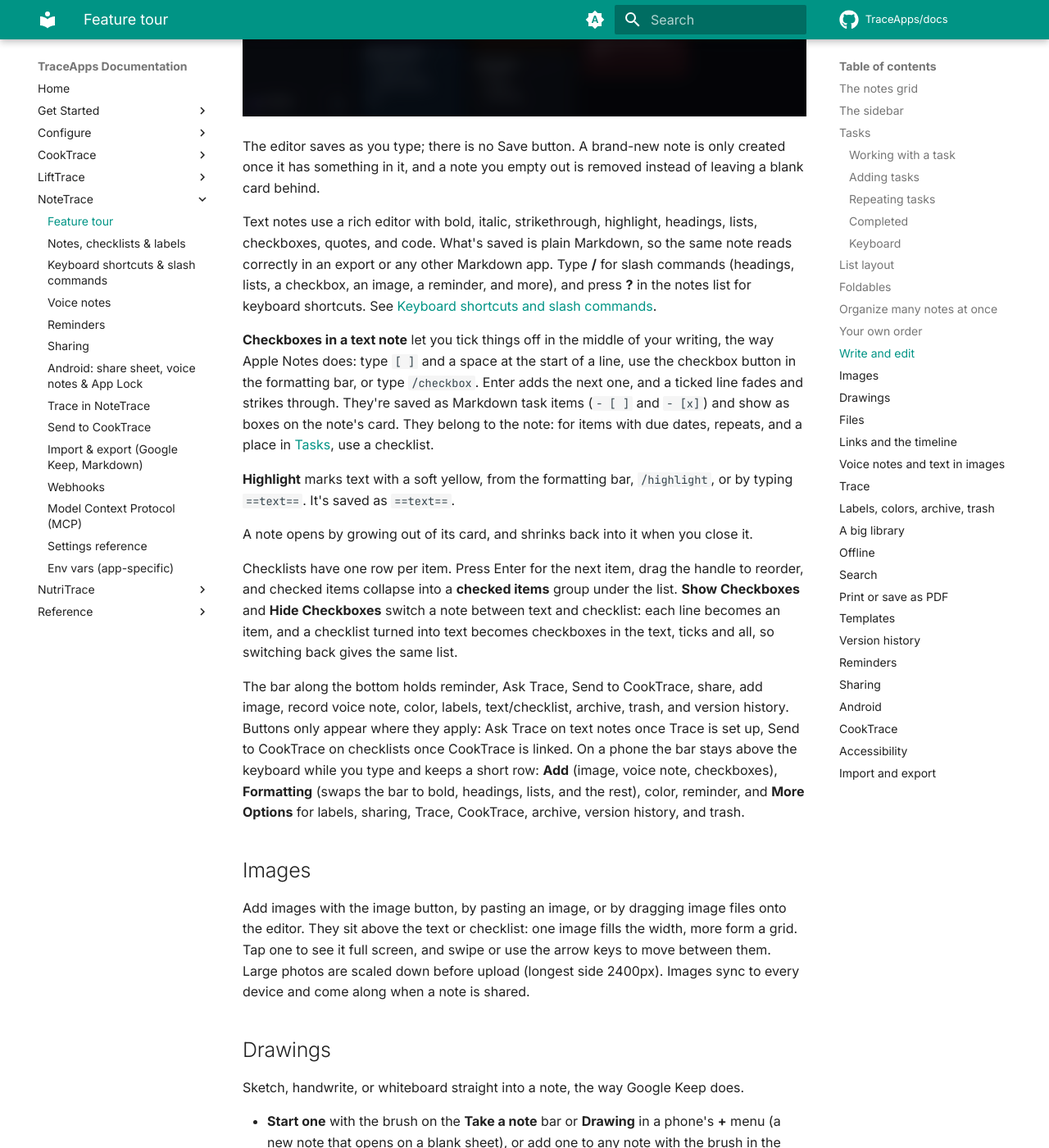
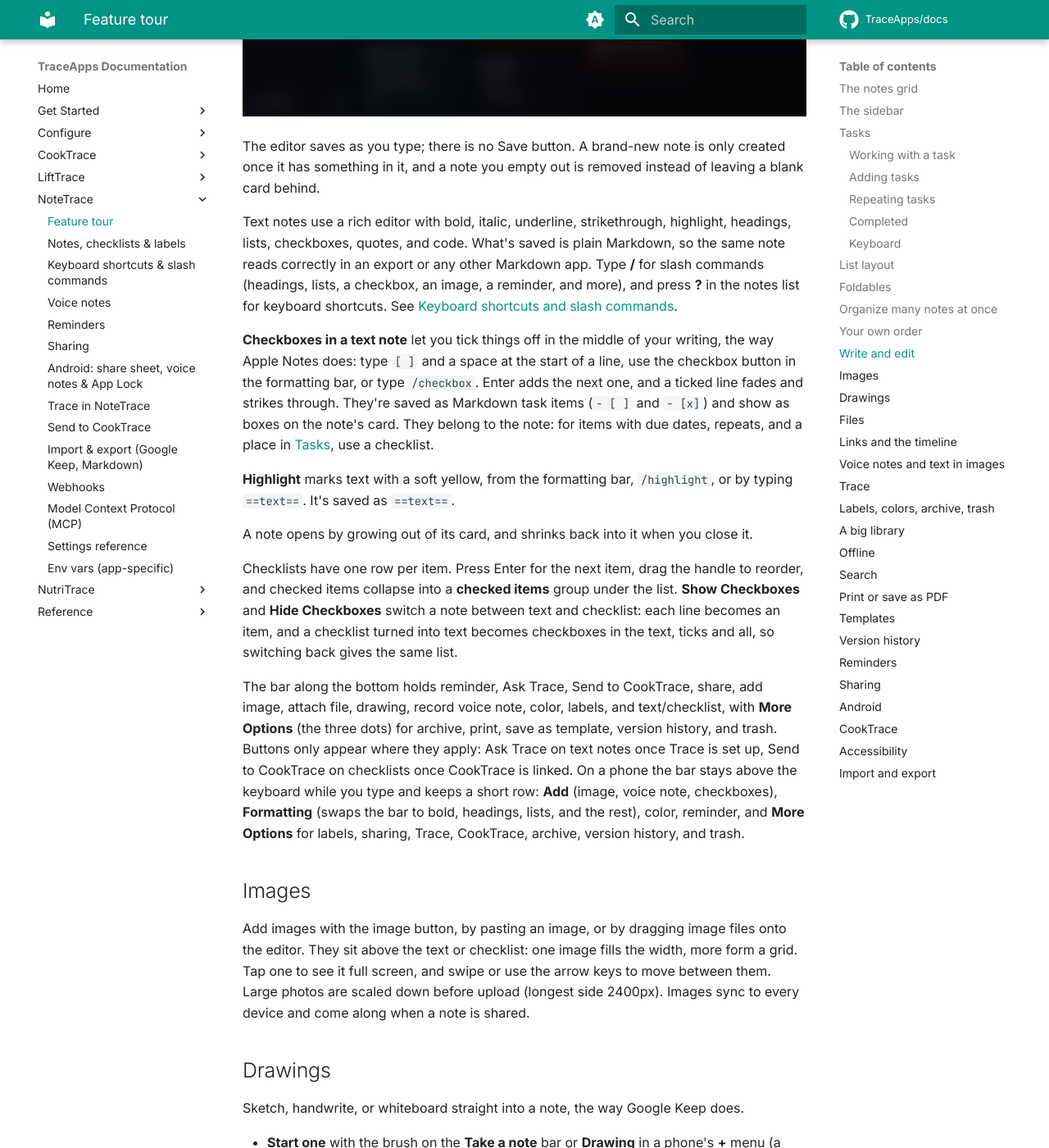
Before and after one commit to TraceApps/docs, an MkDocs documentation site: the page built from docs/notetrace/features.md, in a window 1280 px wide and 1400 px high, scrolled down 5480 px. Shown: the whole window at 82% size. Built offline with MkDocs 1.6.1 and Material for MkDocs 9.7.7, drawn with Linux system fonts in a browser that asks for light colours; comment, search, counter and statistics services are not loaded.

Commit message:
NoteTrace: underline and editor bar

```diff
--- a/docs/notetrace/features.md
+++ b/docs/notetrace/features.md
@@ -101,7 +101,7 @@ On a phone, swipe a card sideways to archive it (in Archive, a swipe brings it b
 
 The editor saves as you type; there is no Save button. A brand-new note is only created once it has something in it, and a note you empty out is removed instead of leaving a blank card behind.
 
-Text notes use a rich editor with bold, italic, strikethrough, highlight, headings, lists, checkboxes, quotes, and code. What's saved is plain Markdown, so the same note reads correctly in an export or any other Markdown app. Type **/** for slash commands (headings, lists, a checkbox, an image, a reminder, and more), and press **?** in the notes list for keyboard shortcuts. See [Keyboard shortcuts and slash commands](shortcuts.md).
+Text notes use a rich editor with bold, italic, underline, strikethrough, highlight, headings, lists, checkboxes, quotes, and code. What's saved is plain Markdown, so the same note reads correctly in an export or any other Markdown app. Type **/** for slash commands (headings, lists, a checkbox, an image, a reminder, and more), and press **?** in the notes list for keyboard shortcuts. See [Keyboard shortcuts and slash commands](shortcuts.md).
 
 **Checkboxes in a text note** let you tick things off in the middle of your writing, the way Apple Notes does: type `[ ]` and a space at the start of a line, use the checkbox button in the formatting bar, or type `/checkbox`. Enter adds the next one, and a ticked line fades and strikes through. They're saved as Markdown task items (`- [ ]` and `- [x]`) and show as boxes on the note's card. They belong to the note: for items with due dates, repeats, and a place in [Tasks](#tasks), use a checklist.
 
@@ -111,7 +111,7 @@ A note opens by growing out of its card, and shrinks back into it when you close
 
 Checklists have one row per item. Press Enter for the next item, drag the handle to reorder, and checked items collapse into a **checked items** group under the list. **Show Checkboxes** and **Hide Checkboxes** switch a note between text and checklist: each line becomes an item, and a checklist turned into text becomes checkboxes in the text, ticks and all, so switching back gives the same list.
 
-The bar along the bottom holds reminder, Ask Trace, Send to CookTrace, share, add image, record voice note, color, labels, text/checklist, archive, trash, and version history. Buttons only appear where they apply: Ask Trace on text notes once Trace is set up, Send to CookTrace on checklists once CookTrace is linked. On a phone the bar stays above the keyboard while you type and keeps a short row: **Add** (image, voice note, checkboxes), **Formatting** (swaps the bar to bold, headings, lists, and the rest), color, reminder, and **More Options** for labels, sharing, Trace, CookTrace, archive, version history, and trash.
+The bar along the bottom holds reminder, Ask Trace, Send to CookTrace, share, add image, attach file, drawing, record voice note, color, labels, and text/checklist, with **More Options** (the three dots) for archive, print, save as template, version history, and trash. Buttons only appear where they apply: Ask Trace on text notes once Trace is set up, Send to CookTrace on checklists once CookTrace is linked. On a phone the bar stays above the keyboard while you type and keeps a short row: **Add** (image, voice note, checkboxes), **Formatting** (swaps the bar to bold, headings, lists, and the rest), color, reminder, and **More Options** for labels, sharing, Trace, CookTrace, archive, version history, and trash.
 
 ## Images {#images}
 
```
